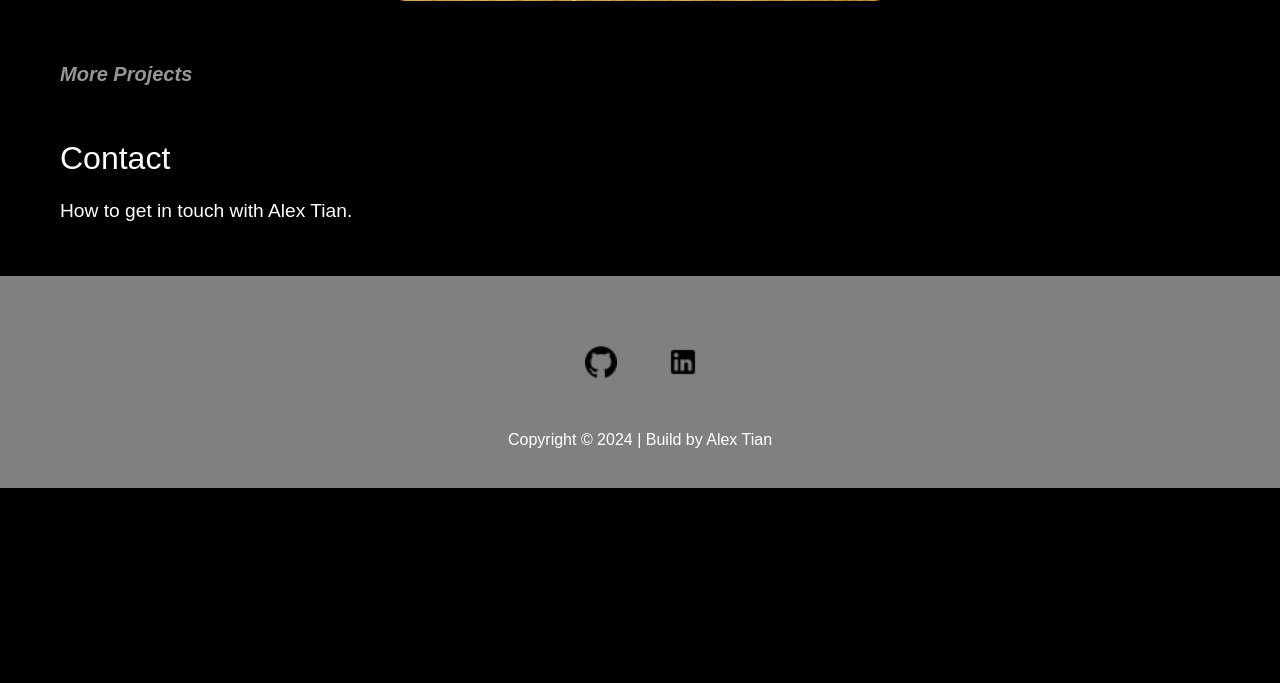
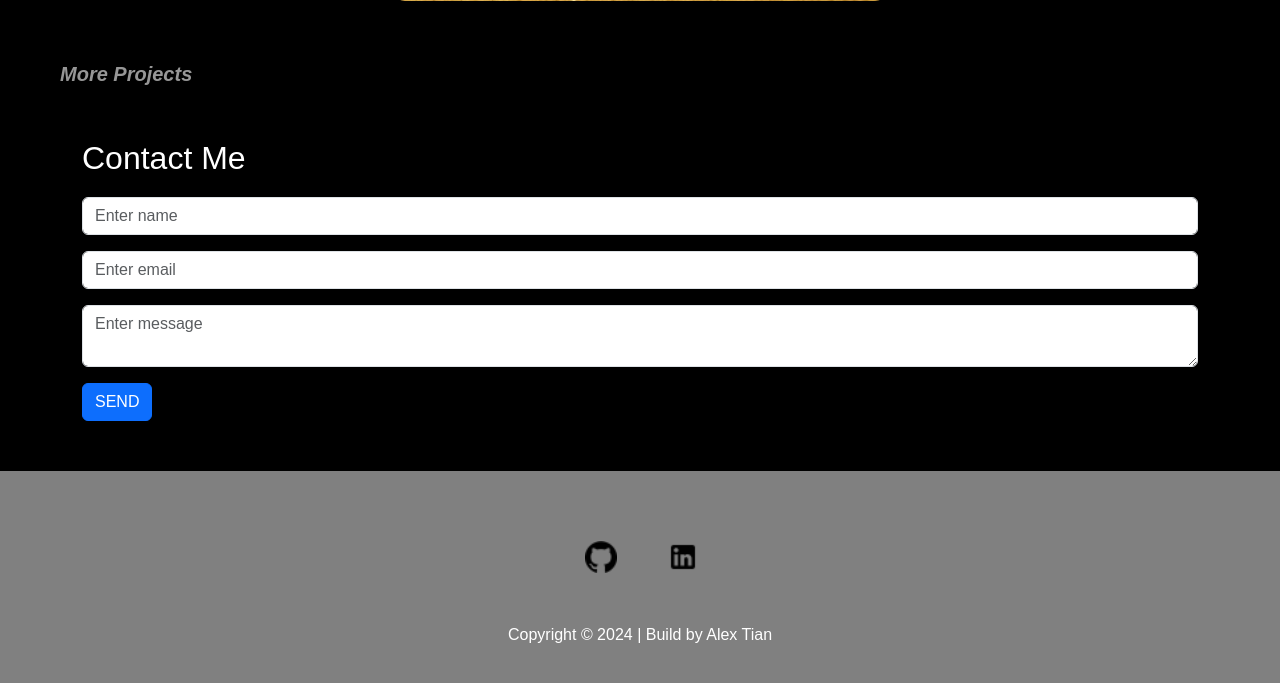
Before and after one commit to alextianyf/CV, a Flask app: page / in a window 1280 px wide. Shown: the part 1871-2554 px from the top of the page. Before the commit the page ends 2359 px from the top, so only its background shows below. Run offline with Flask 3, Linux system fonts and the light colour scheme.

Commit message:
Contact Form

```diff
--- /dev/null
+++ b/static/contactme.css
@@ -0,0 +1,49 @@
+.contact-form {
+    display: flex;
+    justify-content: center;
+    align-items: center;
+    flex-direction: column;
+    width: 100%;
+    max-width: 1200px;
+    padding: 20px;
+    box-shadow: 0 0 10px rgba(0, 0, 0, 0.1);
+    border-radius: 5px;
+    margin: 0 auto;
+}
+
+.form-group {
+    margin-bottom: 15px;
+}
+
+.form-group label {
+    display: block;
+    margin-bottom: 5px;
+    font-weight: bold;
+}
+
+.form-group textarea {
+    width: 100%;
+    padding: 10px;
+    border: 1px solid #ccc;
+    border-radius: 3px;
+    font-size: 16px;
+}
+
+.form-group textarea {
+    height: 100px;
+    resize: vertical;
+}
+
+button {
+    padding: 10px 15px;
+    border: none;
+    border-radius: 3px;
+    background-color: #007bff;
+    color: white;
+    font-size: 16px;
+    cursor: pointer;
+}
+
+button:hover {
+    background-color: #0056b3;
+}
--- a/templates/index.html
+++ b/templates/index.html
@@ -8,6 +8,7 @@
     <script src="https://cdn.jsdelivr.net/npm/bootstrap@5.3.3/dist/js/bootstrap.bundle.min.js"></script>
     <link rel="stylesheet" href="../static/styles.css">
     <link rel="stylesheet" href="../static/footer.css">
+    <link rel="stylesheet" href="../static/contactme.css">
 </head>
 
 
@@ -108,9 +109,23 @@
         </section>
 
         <section id="contact" class="section">
-            <h2>Contact</h2>
-            <p>How to get in touch with Alex Tian.</p>
+            <div class="container mt-3">
+                <h2>Contact Me</h2>
+                <form action="/action_page.php">
+                    <div class="mb-3 mt-3">
+                        <input type="text" class="form-control" id="name" placeholder="Enter name" name="name">
+                    </div>
+                    <div class="mb-3 mt-3">
+                        <input type="email" class="form-control" id="email" placeholder="Enter email" name="email">
+                    </div>
+                    <div class="mb-3">
+                        <textarea class="form-control" id="message" placeholder="Enter message" name="message"></textarea>
+                    </div>
+                    <button type="submit" class="btn btn-primary">SEND</button>
+                </form>
+            </div>
         </section>
+
     </main>
 </body>
 
@@ -126,4 +141,6 @@
     <p>Copyright &copy; {{year}} | Build by Alex Tian </p>
 </footer>
 
+<!-- {% include "footer.html" %} -->
+
 </html>
```
